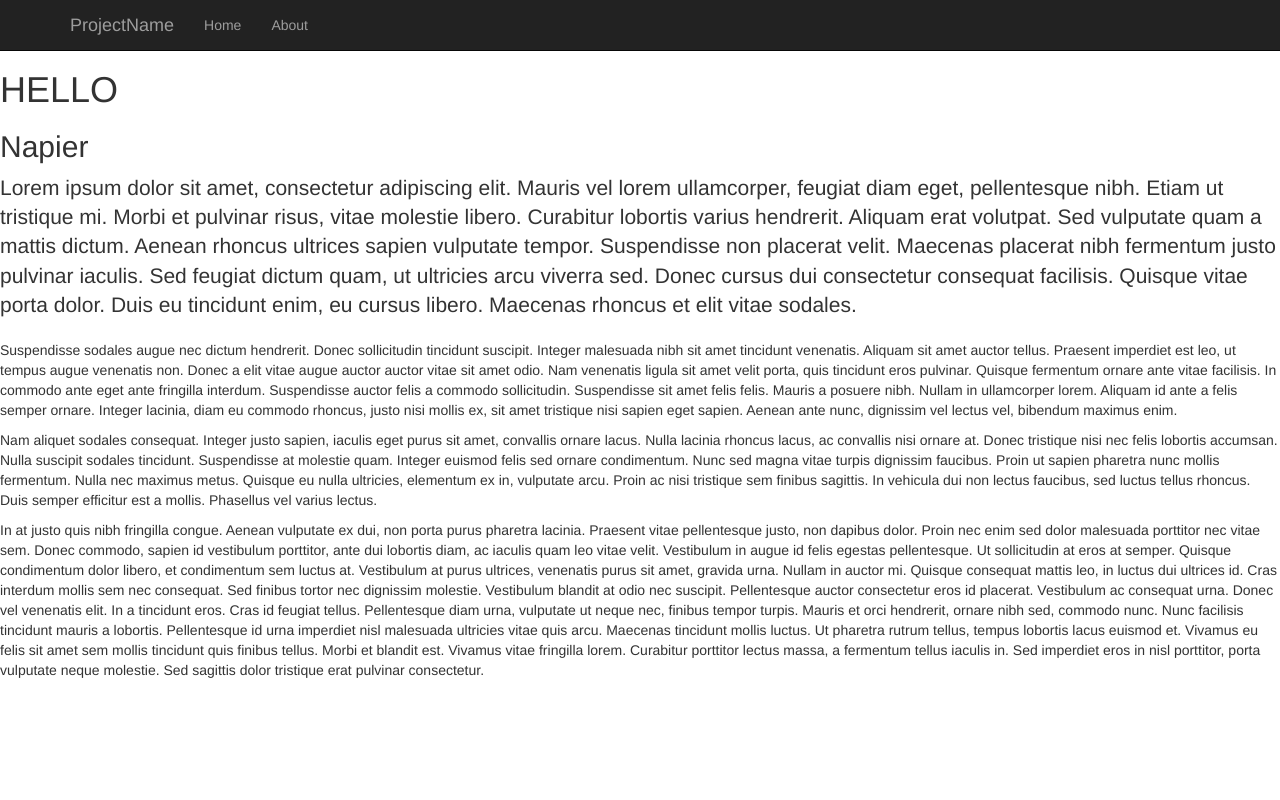
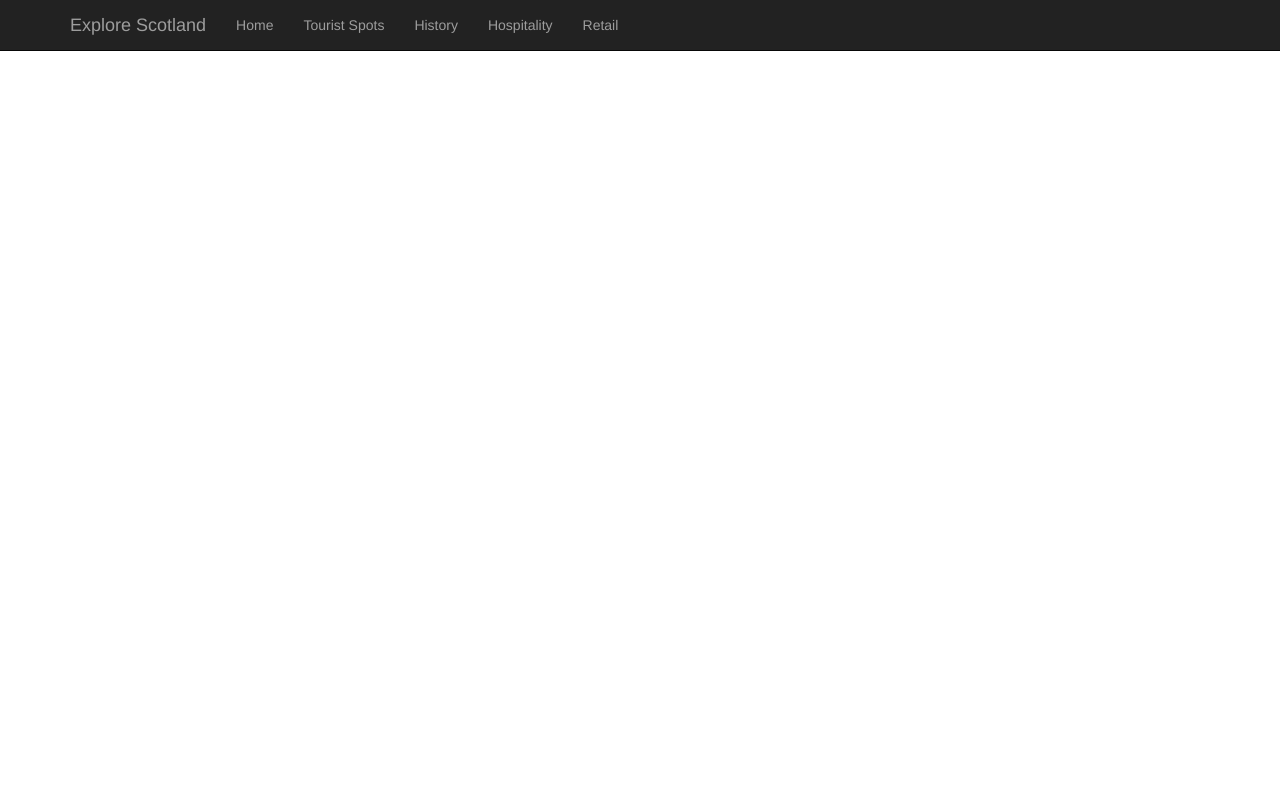
Before and after one commit to ryanleslie1997/set09103, a Flask app: page / in a window 1280 px wide. Run offline with Flask 2, Linux system fonts and the light colour scheme; some libraries are stand-ins or nearby versions.

Commit message:
Changes made to base.html

```diff
--- a/templates/base.html
+++ b/templates/base.html
@@ -2,11 +2,6 @@
 	<head>
 		<title>Explore Scotland</title>
 		<link href="{{ url_for('static', filename='css/bootstrap.min.css') }}" rel="stylesheet" />
-		<style>
-body{
-	padding-top: 50px;
-}
-		</style>
 	</head>
 	<body>
 		<nav class ="navbar navbar-inverse navbar-fixed-top">
@@ -18,30 +13,25 @@ body{
 						<span class ="icon-bar"></span>
 						<span class ="icon-bar"></span>
 					</button>
-					<a class="navbar-brand" href="#">ProjectName</a>
+					<a class="navbar-brand" href="#">Explore Scotland</a>
 				</div>
 				<div id="navbar" class="collapse navbar-collapse">
 					<ul class="nav navbar-nav">
-						<li><a href='#'>Home</a></li>
-						<li><a href="#about">About</a></li>
+						<li><a href='#home'>Home</a></li>
+						<li><a href="#tourist">Tourist Spots</a></li>
+						<li><a href="#history">History</a></li>
+						<li><a href="#hospitality">Hospitality</a></li>
+						<li><a href="#retail">Retail</a></li>
 					</ul>
 				</div>
 			</div>
 		</nav>
-		<div class"container">
-			<h1>HELLO</h1>
-			<h2>Napier</h2>
-			<p class="lead">Lorem ipsum dolor sit amet, consectetur adipiscing elit. Mauris vel lorem ullamcorper, feugiat diam eget, pellentesque nibh. Etiam ut tristique mi. Morbi et pulvinar risus, vitae molestie libero. Curabitur lobortis varius hendrerit. Aliquam erat volutpat. Sed vulputate quam a mattis dictum. Aenean rhoncus ultrices sapien vulputate tempor. Suspendisse non placerat velit. Maecenas placerat nibh fermentum justo pulvinar iaculis. Sed feugiat dictum quam, ut ultricies arcu viverra sed. Donec cursus dui consectetur consequat facilisis. Quisque vitae porta dolor. Duis eu tincidunt enim, eu cursus libero. Maecenas rhoncus et elit vitae sodales.</p>
 
-			<p>Suspendisse sodales augue nec dictum hendrerit. Donec sollicitudin tincidunt suscipit. Integer malesuada nibh sit amet tincidunt venenatis. Aliquam sit amet auctor tellus. Praesent imperdiet est leo, ut tempus augue venenatis non. Donec a elit vitae augue auctor auctor vitae sit amet odio. Nam venenatis ligula sit amet velit porta, quis tincidunt eros pulvinar. Quisque fermentum ornare ante vitae facilisis. In commodo ante eget ante fringilla interdum. Suspendisse auctor felis a commodo sollicitudin. Suspendisse sit amet felis felis. Mauris a posuere nibh. Nullam in ullamcorper lorem. Aliquam id ante a felis semper ornare. Integer lacinia, diam eu commodo rhoncus, justo nisi mollis ex, sit amet tristique nisi sapien eget sapien. Aenean ante nunc, dignissim vel lectus vel, bibendum maximus enim.</p>
-
-<p>
-Nam aliquet sodales consequat. Integer justo sapien, iaculis eget purus sit amet, convallis ornare lacus. Nulla lacinia rhoncus lacus, ac convallis nisi ornare at. Donec tristique nisi nec felis lobortis accumsan. Nulla suscipit sodales tincidunt. Suspendisse at molestie quam. Integer euismod felis sed ornare condimentum. Nunc sed magna vitae turpis dignissim faucibus. Proin ut sapien pharetra nunc mollis fermentum. Nulla nec maximus metus. Quisque eu nulla ultricies, elementum ex in, vulputate arcu. Proin ac nisi tristique sem finibus sagittis. In vehicula dui non lectus faucibus, sed luctus tellus rhoncus. Duis semper efficitur est a mollis. Phasellus vel varius lectus.</p>
-
-In at justo quis nibh fringilla congue. Aenean vulputate ex dui, non porta purus pharetra lacinia. Praesent vitae pellentesque justo, non dapibus dolor. Proin nec enim sed dolor malesuada porttitor nec vitae sem. Donec commodo, sapien id vestibulum porttitor, ante dui lobortis diam, ac iaculis quam leo vitae velit. Vestibulum in augue id felis egestas pellentesque. Ut sollicitudin at eros at semper. Quisque condimentum dolor libero, et condimentum sem luctus at. Vestibulum at purus ultrices, venenatis purus sit amet, gravida urna. Nullam in auctor mi. Quisque consequat mattis leo, in luctus dui ultrices id. Cras interdum mollis sem nec consequat. Sed finibus tortor nec dignissim molestie. Vestibulum blandit at odio nec suscipit. Pellentesque auctor consectetur eros id placerat. Vestibulum ac consequat urna.
-
-Donec vel venenatis elit. In a tincidunt eros. Cras id feugiat tellus. Pellentesque diam urna, vulputate ut neque nec, finibus tempor turpis. Mauris et orci hendrerit, ornare nibh sed, commodo nunc. Nunc facilisis tincidunt mauris a lobortis. Pellentesque id urna imperdiet nisl malesuada ultricies vitae quis arcu. Maecenas tincidunt mollis luctus. Ut pharetra rutrum tellus, tempus lobortis lacus euismod et. Vivamus eu felis sit amet sem mollis tincidunt quis finibus tellus. Morbi et blandit est. Vivamus vitae fringilla lorem. Curabitur porttitor lectus massa, a fermentum tellus iaculis in. Sed imperdiet eros in nisl porttitor, porta vulputate neque molestie. Sed sagittis dolor tristique erat pulvinar consectetur.</p>
-		</div>
+		<footer class="footer">
+			      <div class="container">
+				              <p class="text-muted">Place sticky footer content here.</p>
+			      </div>
+		</footer>
 		<script src="https://ajax.googleapis.com/ajax/libs/jquery/1.11.3/jquery.min.js"></script>
 		<script src="{{ url_for('static', filename='js/bootstrap.min.js') }}"></script>
 	</body>
```
Also changed, not shown: static/bootstrap-3.3.5-dist/css/bootstrap.min.css.
